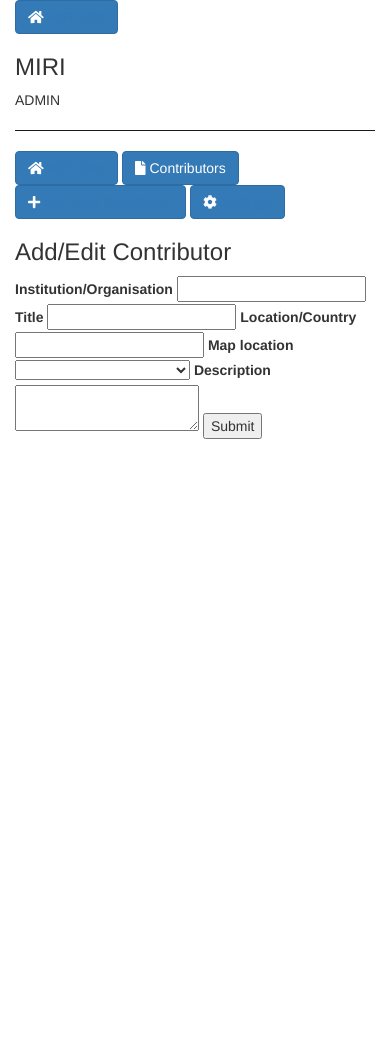
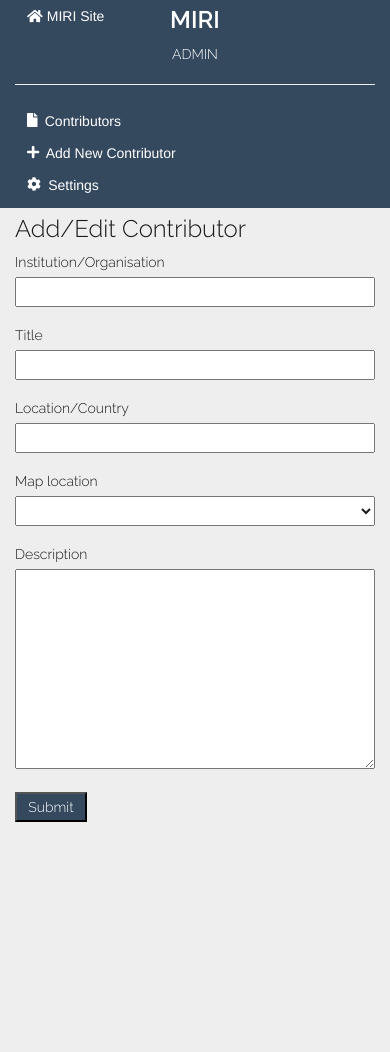
Before and after one commit to Joe-Barrett/miri-pr-web-app, a Flask app: page /admin/contribution/new in a window 390 px wide. Before the commit the page ends 439 px from the top, so only its background shows below. Run offline with Flask 2, Linux system fonts and the light colour scheme; parts of the project's set-up code (start-up, migrations or seed data) failed here and were passed over; some libraries are stand-ins or nearby versions.

Commit message:
Updated Styling

```diff
--- a/src/static/css/style.css
+++ b/src/static/css/style.css
@@ -110,7 +110,7 @@
 
 	hr{
 		border-width: 1px !important;
-		border-color: #1A1A1A !important;
+		border-color: #EEEEEE !important;
 	}
 
 	section{
@@ -121,3 +121,150 @@
 	/* ----------- */
 
 /* ---------- */
+
+/* Backend Admin */
+
+	/* Admin Sidebar */
+
+		.col-md-4.side{
+			height: 100vh;
+			background-color: #34495E;
+			color: #FFFFFF;
+		}
+
+		.sideHeader h3, .sideHeader p{
+			text-align: center;
+			font-family: 'Raleway', sans-serif;
+		}
+
+		.sideHeader h3{
+			font-weight: bold;
+		}
+
+		.btn-primary.resp{
+			display: none;
+		}
+
+		.btn-primary a, .btn-primary, .btn-primary:hover{
+			color: #FFFFFF;
+			text-decoration: none;
+			width: 100%;
+			text-align: left;
+			background-color: #34495E;
+			border: none;
+		}
+
+		.btn-primary.focus, .btn-primary:focus {
+    	background-color: #34495E;
+    	border: none;
+		}
+
+		.btn:focus{
+			outline:0;
+		}
+
+		.contributors a{
+			color: #FFFFFF;
+			margin: 5%;
+			text-decoration: none;
+			line-height: 25px;
+		}
+
+		svg.svg-inline--fa{
+					margin-right: 1%;
+					color: #FFFFFF;
+		}
+
+			/* Responsive Admin Sidebar*/
+
+			@media only screen and (max-width:991px) {
+				.col-md-4.side{
+					height: auto;
+					padding-bottom: 2%;
+				}
+
+				.btn-primary.resp{
+					display: block;
+					width: 10%;
+					float: left;
+				}
+
+				.btn-primary.desk{
+					display: none;
+				}
+
+				.sideHeader h3{
+					width: 90%;
+					margin-top: 0;
+					padding-top: 2%;
+				}
+
+			}
+
+			/* ----------- */
+
+		/* ---------- */
+
+		/* Admin Main Body */
+
+		.col-md-8.mainbody{
+			height: 100vh;
+			background-color: #EEEEEE;
+			color: #1A1A1A;
+			font-family: 'Raleway', sans-serif;
+			font-weight: 300 !important;
+		}
+
+		.main h3{
+			margin-left: 5%;
+			font-weight: 600;
+		}
+
+		.main form{
+			margin: 5%;
+		}
+
+		.mainbody label, .mainbody input, .mainbody textarea, .mainbody select{
+			width: 100%;
+			font-weight: 300 !important;
+		}
+
+		.mainbody input, .mainbody textarea, .mainbody select{
+			margin-bottom: 5%;
+		}
+
+		.mainbody input, .mainbody select{
+			height: 30px;
+		}
+
+		.mainbody textarea{
+			height: 200px;
+		}
+
+		.mainbody button{
+			background-color: #34495E;
+			color: #FFFFFF;
+			width: 20%;
+			height: 30px;
+			float: left;
+		}
+
+		/* --------- */
+
+			/* Responsive Admin Main Body*/
+
+			@media only screen and (max-width:991px) {
+				.col-md-4.mainbody{
+					height: auto;
+				}
+
+				.mainbody h3{
+					margin-top: 0;
+					padding-top: 2%;
+				}
+
+			}
+
+			/* ----------- */
+
+/* ---------- */
```
